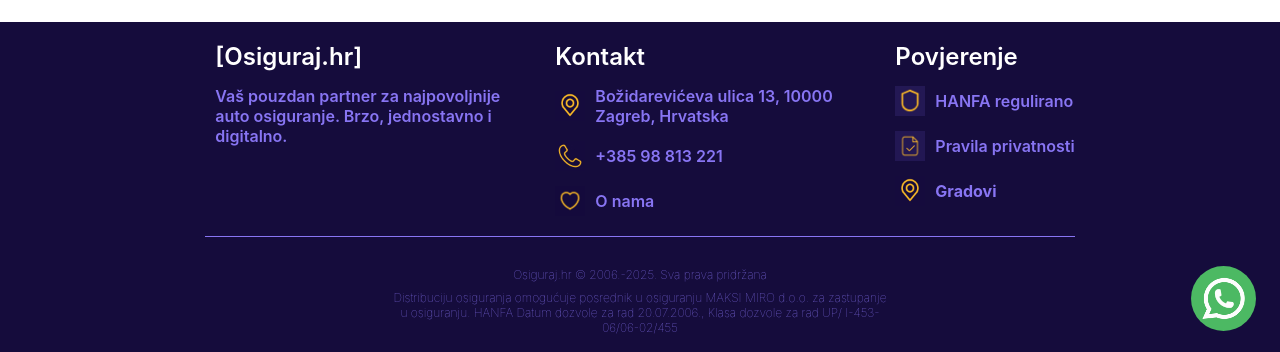
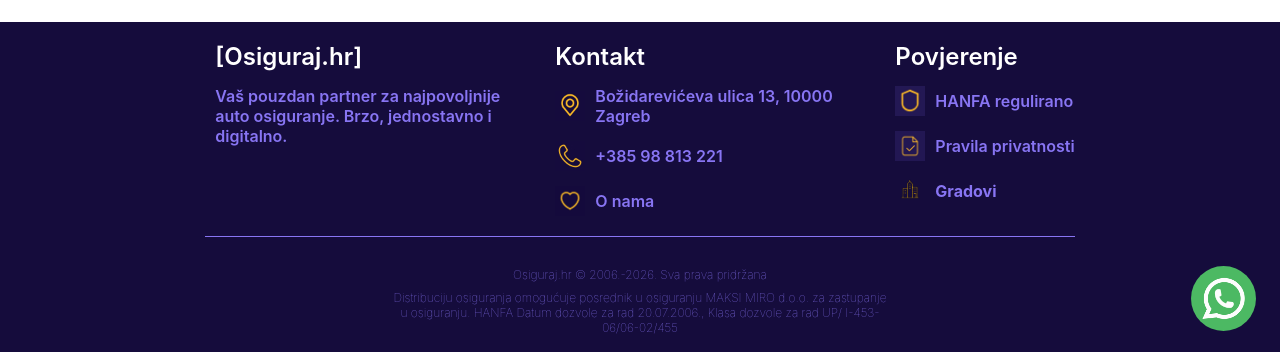
Before and after one commit to Filip-Gale/OsigurajHR, a Jekyll site: the page built from index.html, in a window 1280 px wide and 900 px high, scrolled down 4524 px. Shown: the part 545-897 px from the top of the window. Built offline with Jekyll 4.4.1, drawn with Linux system fonts in a browser that asks for light colours.

Commit message:
Update footer.html

```diff
--- a/_includes/footer.html
+++ b/_includes/footer.html
@@ -12,20 +12,19 @@
 
         <div class="footer-segment text-purple">
             <p class="card-title text-white">Kontakt</p>
-            <a href="https://www.google.com/maps/search/?api=1&query=Bo%C5%BEidarevi%C4%87eva+ulica+13%2C+10000+Zagreb%2C+Hrvatska"
+            <a href="https://maps.google.com/?q=Božidarevićeva+ulica+13,10000+Zagreb"
             target="_blank"
             class="contact-link contact-part text-purple"
-            rel="noopener noreferrer"
-            aria-label="Otvori Google Maps: Božidarevićeva ulica 13, 10000 Zagreb, Hrvatska">
-                <img src="{{ '/img/loaction.jpg' | relative_url }}" alt="Lokacija ureda Zagreb">
-                <span> Božidarevićeva ulica 13, 10000 Zagreb, Hrvatska </span>
+            rel="noopener noreferrer">
+                <img src="{{ '/img/loaction.jpg' | relative_url }}" alt="Lokacija">
+                <span> Božidarevićeva ulica 13, 10000 Zagreb </span>
             </a>
             <a href="tel:+38598813221" class="contact-link contact-part text-purple" >
-                <img src="{{ '/img/phone.jpg' | relative_url }}" alt="Kontakt telefon">
+                <img src="{{ '/img/phone.jpg' | relative_url }}" alt="Telefon">
                 <span> +385 98 813 221 </span>
             </a>
             <a href="{{ '/o-nama/' | relative_url }}"  class="contact-link contact-part text-purple">
-                <img src="{{ '/img/health-footer.jpg' | relative_url }}" alt="Ikona O nama">
+                <img src="{{ '/img/health-footer.jpg' | relative_url }}" alt="O nama">
                 <span> O nama</span>
             </a>
         </div>
@@ -33,25 +32,25 @@
         <div class="footer-segment">
             <p class="card-title text-white">Povjerenje</p>
 
-            <a href="https://www.hanfa.hr/registri/trziste-osiguranja/drustva-za-zastupanje-u-osiguranju/" class="contact-part round text-purple">
-                <img src="{{ '/img/shield-footer.jpg' | relative_url }}" alt="HANFA licenca">
+            <a href="https://www.hanfa.hr/registri/trziste-osiguranja/drustva-za-zastupanje-u-osiguranju/" class="contact-part text-purple">
+                <img src="{{ '/img/shield-footer.jpg' | relative_url }}" alt="HANFA">
                 <span> HANFA regulirano</span>
             </a>
 
-            <a href="{{ '/privacy/' | relative_url }}" class="contact-part round text-purple">
-                <img src="{{ '/img/policy-yellow.jpg' | relative_url }}" alt="Pravila privatnosti ikona">
+            <a href="{{ '/privacy/' | relative_url }}" class="contact-part text-purple">
+                <img src="{{ '/img/policy-yellow.jpg' | relative_url }}" alt="Privatnost">
                 <span> Pravila privatnosti </span>
             </a>
 
-            <a href="{{ '/auto-osiguranje/' | relative_url }}" class="contact-part round text-purple">
-                <img src="{{ '/img/loaction.jpg' | relative_url }}" alt="Popis gradova">
+            <a href="{{ '/auto-osiguranje/' | relative_url }}" class="contact-part text-purple">
+                <img src="{{ '/img/ikona-gradovi.svg' | relative_url }}" alt="Gradovi">
                 <span style="font-weight: bold;"> Gradovi </span>
             </a>
         </div>
     </div>
 
     <div id="rights">
-        <p>Osiguraj.hr © 2006.-2025. Sva prava pridržana</p>
+        <p>Osiguraj.hr © 2006.-2026. Sva prava pridržana</p>
 
         <p>Distribuciju osiguranja
         omogućuje posrednik u osiguranju MAKSI MIRO d.o.o. za zastupanje u osiguranju.
```
